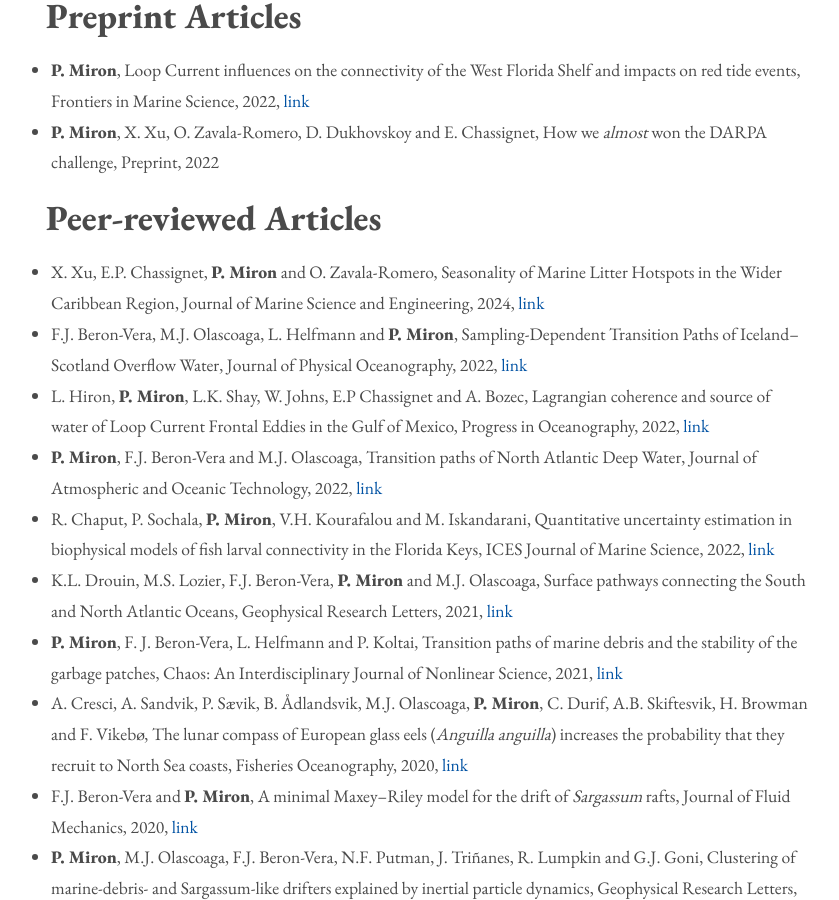
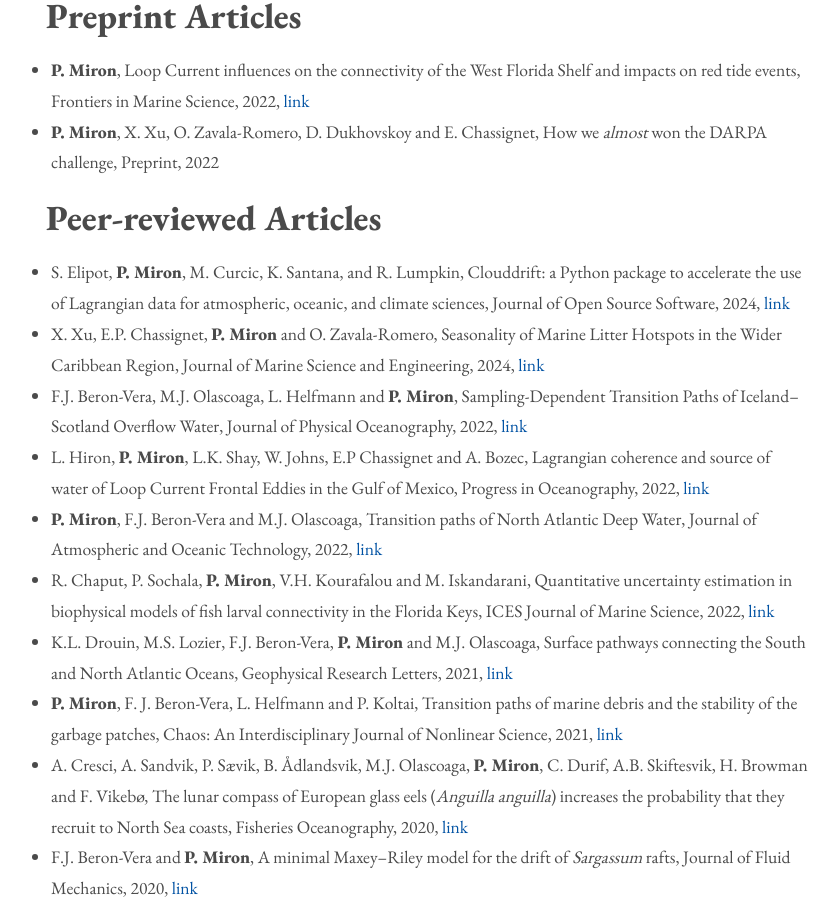
Before and after one commit to philippemiron/philippemiron.github.io, a Jekyll site: the page built from cv.md, in a window 1280 px wide and 900 px high, scrolled down 1120 px. Shown: the whole window, without its empty margins (210-1049 px from the left). Built offline with Jekyll 4.4.1, drawn with Linux system fonts in a browser that asks for light colours.

Commit message:
added new publication

```diff
--- a/_data/publications.yml
+++ b/_data/publications.yml
@@ -1,3 +1,9 @@
+- title: "Clouddrift: a Python package to accelerate the use of Lagrangian data for atmospheric, oceanic, and climate sciences"
+  authors: 'S. Elipot, **P. Miron**, M. Curcic, K. Santana, and R. Lumpkin'
+  journal: Journal of Open Source Software
+  year: '2024'
+  doi: https://joss.theoj.org/papers/7c264f98cf7182b12a0ec70b84897dee
+
 - title: Seasonality of Marine Litter Hotspots in the Wider Caribbean Region
   authors: 'X. Xu, E.P. Chassignet, **P. Miron** and O. Zavala-Romero'
   journal: Journal of Marine Science and Engineering
```
